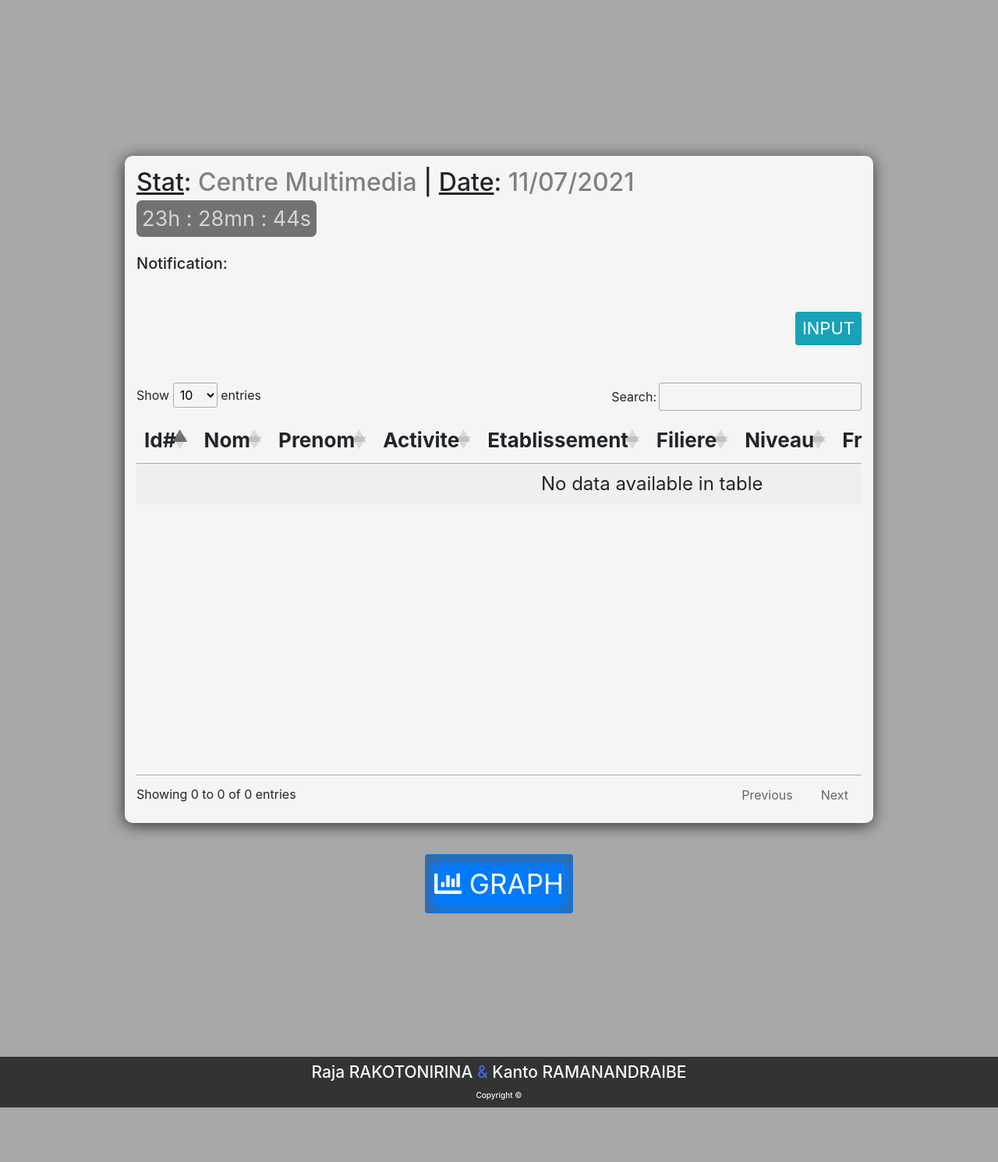
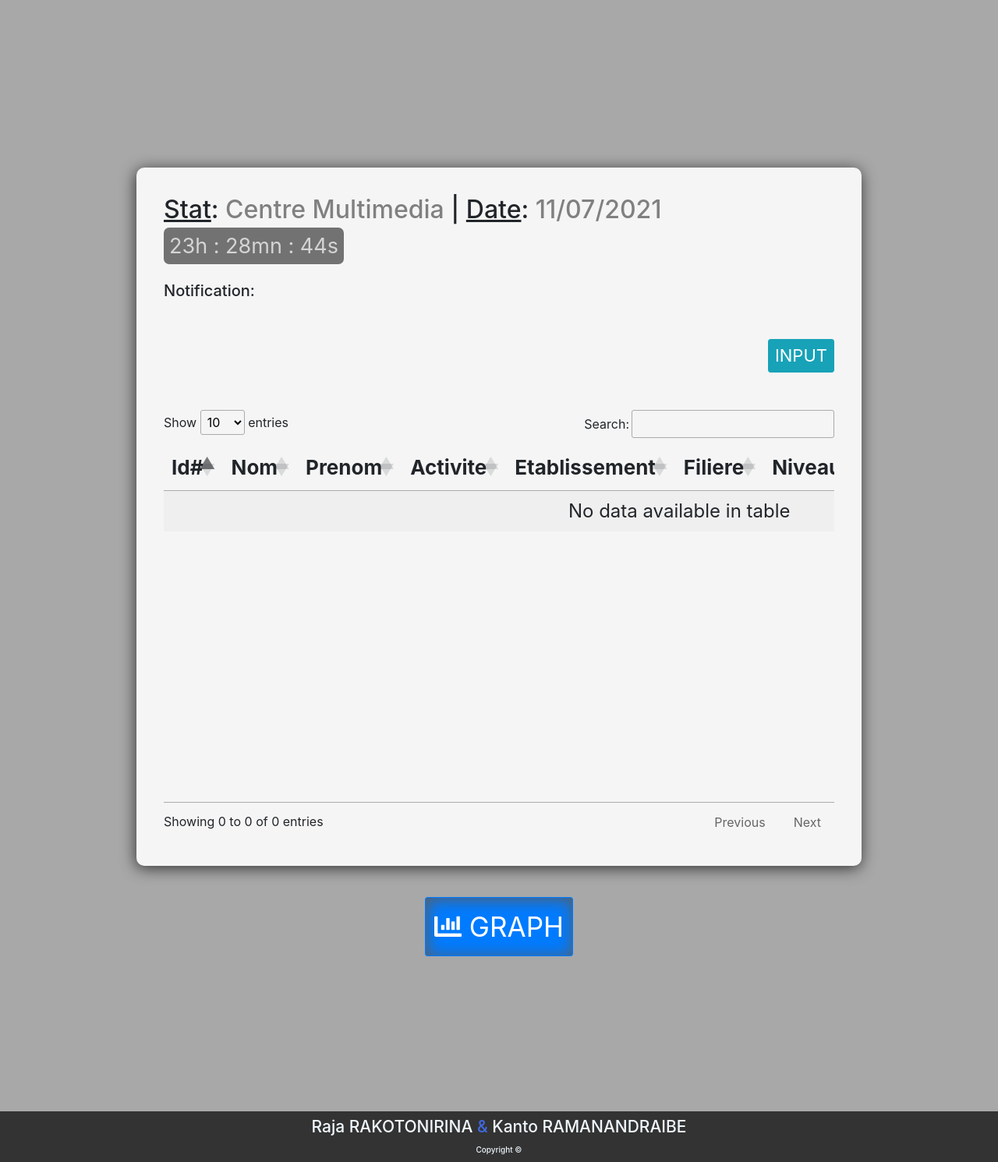
Before and after one commit to RajaRakoto/statix, a PHP site: page / in a window 1280 px wide. Shown: the part 124-1615 px from the top of the page at 78% size. Before the commit the page ends 1545 px from the top, so only its background shows below. Run offline with PHP 8.4, Linux system fonts and the light colour scheme; data that the repository does not hold is empty; some libraries are stand-ins or nearby versions.

Commit message:
[css]: upgrade padding container

```diff
--- a/style.css
+++ b/style.css
@@ -24,7 +24,7 @@ thead tr th {
 
 main {
   margin: 100px;
-  padding: 60px;
+  padding: 75px;
 }
 
 .container-sm {
@@ -32,7 +32,7 @@ main {
   margin-bottom: 40px;
   margin-right: auto;
   margin-left: auto;
-  padding: 15px;
+  padding: 35px;
   width: 100%;
   height: 100%;
   border-radius: 10px;
```
